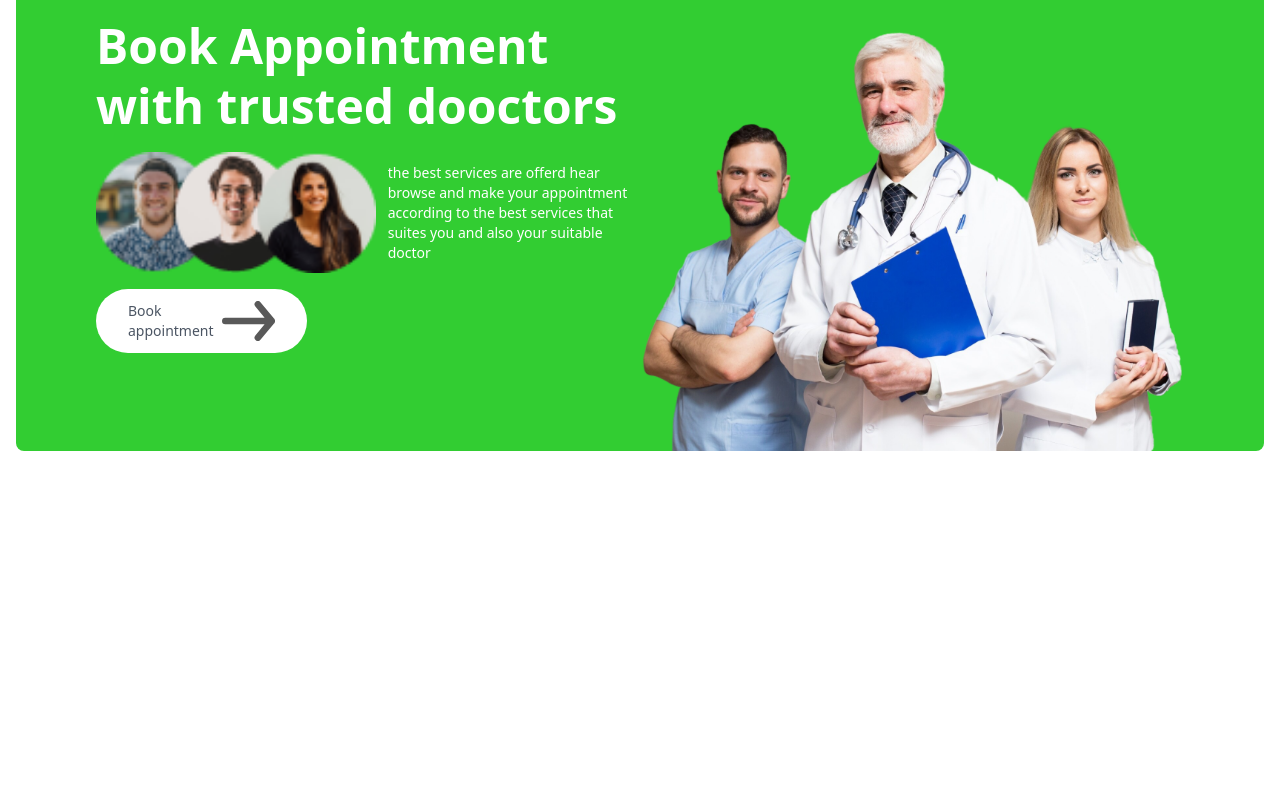
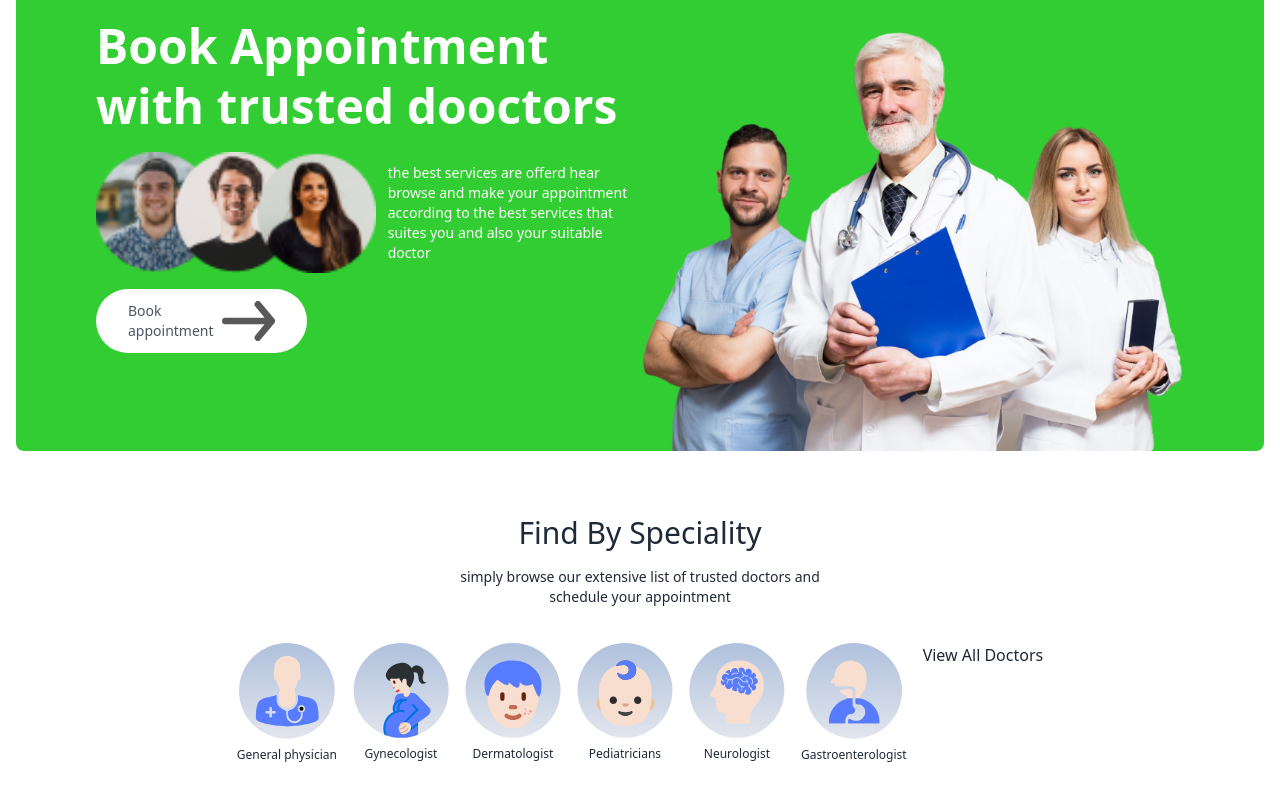
Before and after one commit to meshackkiplimo/Gateway, a React (Vite) app in the folder frontend/: page / in a window 1280 px wide. Shown: the part 202-1002 px from the top of the page. Before the commit the page ends 800 px from the top, so only its background shows below. Built offline with nearby package versions, Linux system fonts and the light colour scheme.

Commit message:
find doctor by speciality header section

```diff
--- /dev/null
+++ b/frontend/src/components/SpecialityMenu.jsx
@@ -0,0 +1,54 @@
+/* eslint-disable no-unused-vars */
+/* eslint-disable react/jsx-key */
+import React from "react";
+import { specialityData } from "../assets/assets";
+import { Link } from "react-router-dom";
+
+const SpecialityMenu = () => {
+  return (
+    <div
+      className="flex flex-col items-center gap-4 py-16 text-gray-800"
+      id="speciality"
+    >
+      <h1 className="text-3xl font-medium">Find By Speciality</h1>
+      <p className="sm:w-1/3 text-center text-sm">
+        simply browse our extensive list of trusted doctors and schedule your
+        appointment
+      </p>
+      <div className="flex sm:justify-center gap-4 pt-5 w-full overflow-scroll">
+        {specialityData.map((item, index) => (
+          <Link
+          onClick={()=>scrollTo(0,0)}
+            className="flex flex-col items-center text-xs cursor-pointer flex-shrink-0 hover:translate-y-[-10px] transition-all duration-500"
+            key={index}
+            to={`/doctors/${item.speciality}`}
+          >
+            <img className="w-16 sm:w-24 mb-2" src={item.image} />
+            <p>{item.speciality}</p>
+          </Link>
+        ))}
+        <div>
+          <a href="/doctors">View All Doctors</a>
+        </div>
+
+        {/* Add your custom speciality menu items here */}
+        {/* Example:
+            <div>
+                <img src={CustomSpecialityImage} alt='Custom Speciality' />
+                <h3>Custom Speciality</h3>
+            </div>
+            */}
+
+        {/* Add your custom speciality menu items here */}
+        {/* Example:
+            <div>
+                <img src={CustomSpecialityImage} alt='Custom Speciality' />
+                <h3>Custom Speciality</h3>
+            </div>
+            */}
+      </div>
+    </div>
+  );
+};
+
+export default SpecialityMenu;
--- a/frontend/src/index.css
+++ b/frontend/src/index.css
@@ -5,3 +5,6 @@
 .active hr {
   @apply block;
 }
+::-webkit-scrollbar {
+  @apply hidden;
+}
--- a/frontend/src/pages/Home.jsx
+++ b/frontend/src/pages/Home.jsx
@@ -1,11 +1,13 @@
 // eslint-disable-next-line no-unused-vars
 import React from 'react'
 import Header from '../components/Header'
+import SpecialityMenu from '../components/SpecialityMenu'
 
 const Home = () => {
   return (
     <div>
        <Header/>
+       <SpecialityMenu/>
 
     </div>
   )
```
